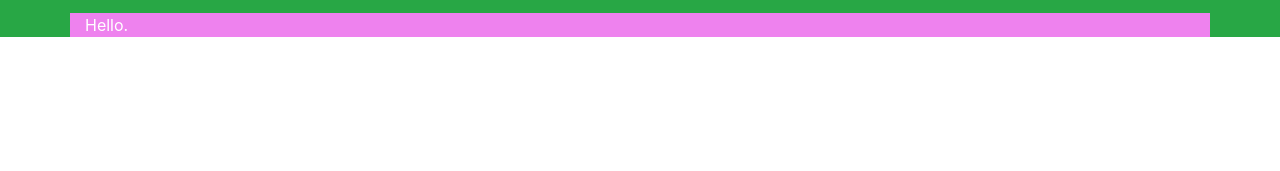
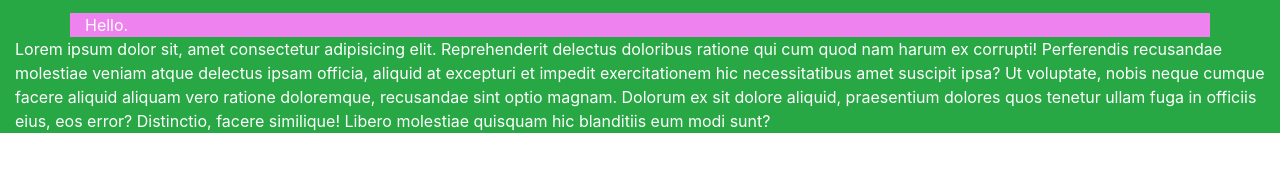
Before and after one commit to Aleem24/Container, a plain HTML site: page index.html in a window 1280 px wide. Shown: the part 339-510 px from the top of the page. Drawn offline with nearby package versions, Linux system fonts and the light colour scheme.

Commit message:
second commit

```diff
--- a/index.html
+++ b/index.html
@@ -18,6 +18,7 @@
     <h2 class="d2">container-fluid</h2>
     <p>Lorem ipsum dolor, sit amet consectetur adipisicing elit. Dignissimos et impedit expedita magni quia culpa minima voluptatibus animi repellendus amet fuga reprehenderit deserunt placeat consequatur consequuntur, incidunt earum laborum fugiat cumque. Asperiores maiores reiciendis corrupti ut libero fugiat officiis, at, doloribus iste vel voluptatum delectus repudiandae tempore nobis voluptatibus hic aperiam vero magnam aliquam id eveniet quaerat eligendi tempora! Facilis!</p>
     <div class="container">Hello.</div>
+    <p>Lorem ipsum dolor sit, amet consectetur adipisicing elit. Reprehenderit delectus doloribus ratione qui cum quod nam harum ex corrupti! Perferendis recusandae molestiae veniam atque delectus ipsam officia, aliquid at excepturi et impedit exercitationem hic necessitatibus amet suscipit ipsa? Ut voluptate, nobis neque cumque facere aliquid aliquam vero ratione doloremque, recusandae sint optio magnam. Dolorum ex sit dolore aliquid, praesentium dolores quos tenetur ullam fuga in officiis eius, eos error? Distinctio, facere similique! Libero molestiae quisquam hic blanditiis eum modi sunt?</p>
     </div>
 </body>
 </html>
```
